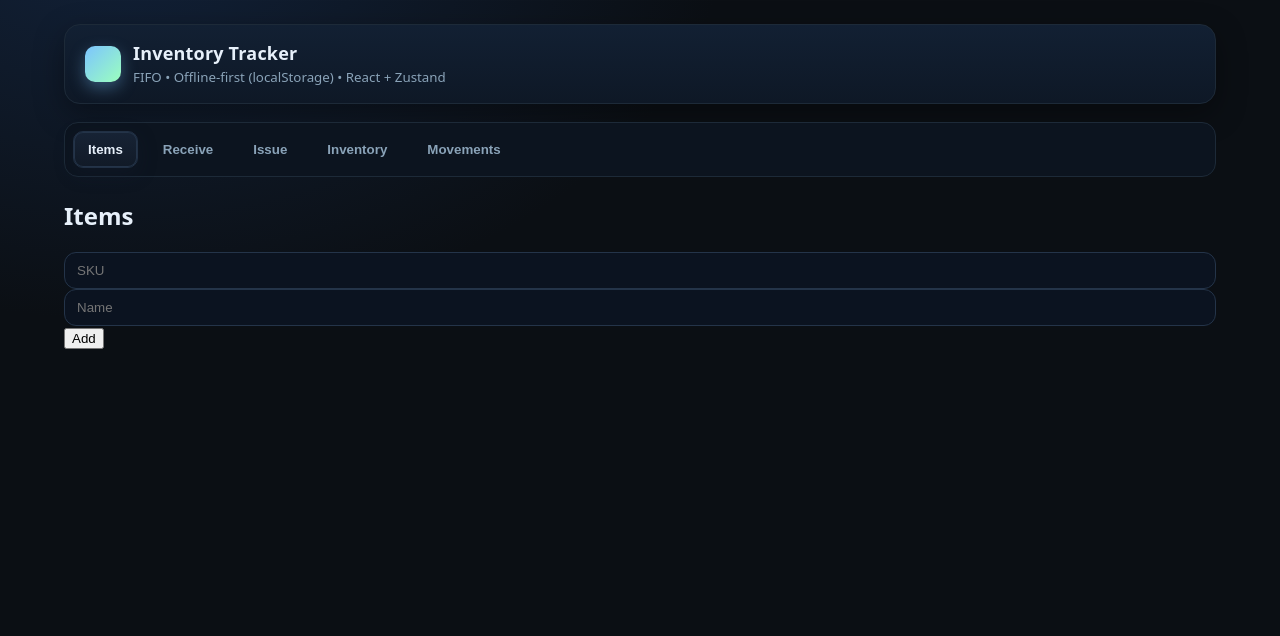
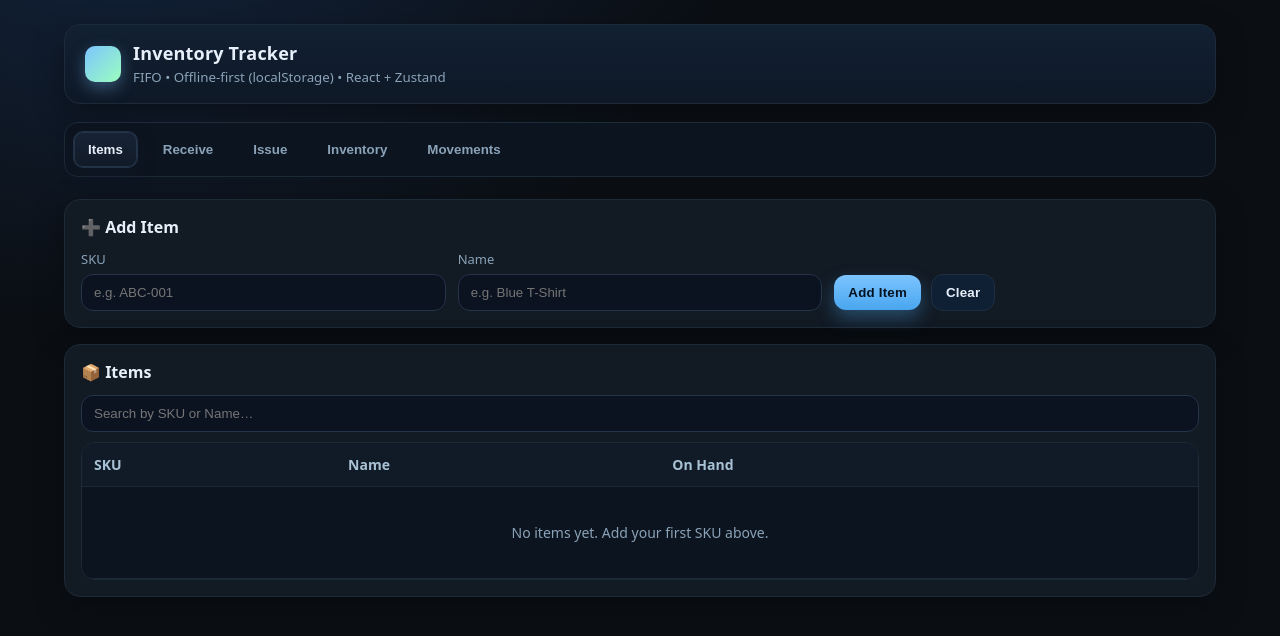
Before and after one commit to racsee17/Test, a React (Vite) app: page / in a window 1280 px wide. Shown: the top 636 px of the page. Built offline with nearby package versions, Linux system fonts and the light colour scheme.

Commit message:
Update ItemForm.jsx

```diff
--- a/src/components/ItemForm.jsx
+++ b/src/components/ItemForm.jsx
@@ -1,31 +1,83 @@
-import React, { useState } from "react";
+// src/components/ItemForm.jsx
+import React, { useMemo, useState } from "react";
 import useStore from "../store.js";
 
 export default function ItemForm() {
-  const [sku, setSku] = useState("");
-  const [name, setName] = useState("");
+  const items = useStore((s) => s.items);
   const addItem = useStore((s) => s.addItem);
-  const items = useStore((s) => s.items);
+  const getInventory = useStore((s) => s.getInventory);
 
-  const handleAdd = () => {
-    if (sku && name) {
-      addItem({ sku, name });
-      setSku("");
-      setName("");
-    }
-  };
+  const [form, setForm] = useState({ sku: "", name: "" });
+  const [search, setSearch] = useState("");
+
+  const rows = useMemo(() => {
+    const inv = getInventory();
+    const q = search.trim().toLowerCase();
+    return inv
+      .filter((i) => i.sku.toLowerCase().includes(q) || i.name.toLowerCase().includes(q))
+      .sort((a, b) => a.name.localeCompare(b.name));
+  }, [getInventory, search]);
 
   return (
-    <div>
-      <h2>Items</h2>
-      <input placeholder="SKU" value={sku} onChange={(e) => setSku(e.target.value)} />
-      <input placeholder="Name" value={name} onChange={(e) => setName(e.target.value)} />
-      <button onClick={handleAdd}>Add</button>
-      <ul>
-        {items.map((item) => (
-          <li key={item.id}>{item.sku} - {item.name}</li>
-        ))}
-      </ul>
-    </div>
+    <>
+      <section className="card">
+        <h3>➕ Add Item</h3>
+        <div className="grid-3">
+          <label>SKU
+            <input placeholder="e.g. ABC-001" value={form.sku}
+              onChange={(e) => setForm({ ...form, sku: e.target.value })} />
+          </label>
+          <label>Name
+            <input placeholder="e.g. Blue T-Shirt" value={form.name}
+              onChange={(e) => setForm({ ...form, name: e.target.value })} />
+          </label>
+          <div className="actions" style={{alignSelf:"end"}}>
+            <button
+              className="btn"
+              onClick={() => {
+                if (!form.sku || !form.name) return;
+                addItem(form);
+                setForm({ sku: "", name: "" });
+              }}
+            >
+              Add Item
+            </button>
+            <button className="btn secondary" onClick={() => setForm({ sku: "", name: "" })}>Clear</button>
+          </div>
+        </div>
+      </section>
+
+      <section className="card">
+        <h3>📦 Items</h3>
+        <div className="actions" style={{marginBottom:10}}>
+          <input placeholder="Search by SKU or Name…" value={search} onChange={(e)=>setSearch(e.target.value)} />
+        </div>
+        <div className="table-wrap">
+          <table>
+            <thead>
+              <tr>
+                <th>SKU</th>
+                <th>Name</th>
+                <th>On Hand</th>
+                <th></th>
+              </tr>
+            </thead>
+            <tbody>
+              {rows.length === 0 && (
+                <tr><td colSpan="4"><div className="empty">No items yet. Add your first SKU above.</div></td></tr>
+              )}
+              {rows.map((it) => (
+                <tr key={it.id}>
+                  <td>{it.sku}</td>
+                  <td>{it.name}</td>
+                  <td><span className="badge qty">{it.onHand}</span></td>
+                  <td className="subtle">—</td>
+                </tr>
+              ))}
+            </tbody>
+          </table>
+        </div>
+      </section>
+    </>
   );
 }
```
